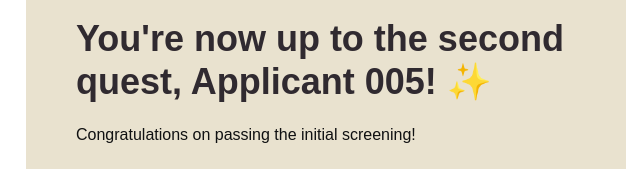
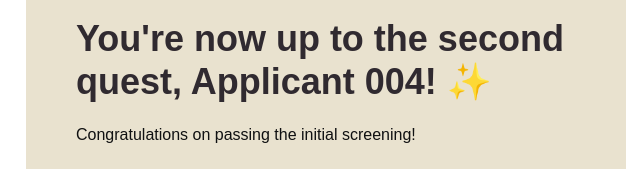
Before and after one commit to icon-recruitment-2022/applicant-4-first-screening-results, a plain HTML site: page index.html in a window 1280 px wide. Shown: the part 448-617 px from the top of the page, 314-954 px from the left. Drawn offline with Linux system fonts and the light colour scheme.

Commit message:
Update index.html

```diff
--- a/index.html
+++ b/index.html
@@ -93,7 +93,7 @@
 <table border="0" cellpadding="0" cellspacing="0" class="heading_block block-2" role="presentation" style="mso-table-lspace: 0pt; mso-table-rspace: 0pt;" width="100%">
 <tr>
 <td class="pad" style="padding-bottom:10px;padding-left:50px;padding-right:60px;text-align:center;width:100%;">
-<h1 style="margin: 0; color: #302a30; direction: ltr; font-family: Arial, Helvetica Neue, Helvetica, sans-serif; font-size: 36px; font-weight: 700; letter-spacing: normal; line-height: 120%; text-align: left; margin-top: 0; margin-bottom: 0;"><strong>You're now up to the second quest, Applicant 005! ✨</strong></h1>
+<h1 style="margin: 0; color: #302a30; direction: ltr; font-family: Arial, Helvetica Neue, Helvetica, sans-serif; font-size: 36px; font-weight: 700; letter-spacing: normal; line-height: 120%; text-align: left; margin-top: 0; margin-bottom: 0;"><strong>You're now up to the second quest, Applicant 004! ✨</strong></h1>
 </td>
 </tr>
 </table>
```
